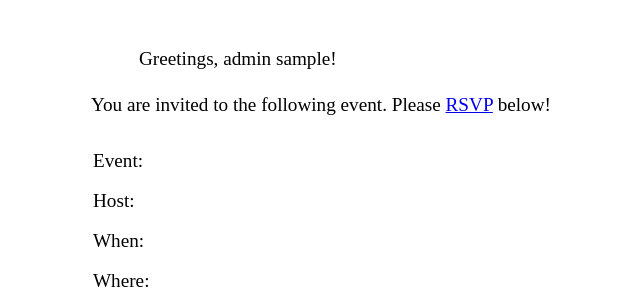
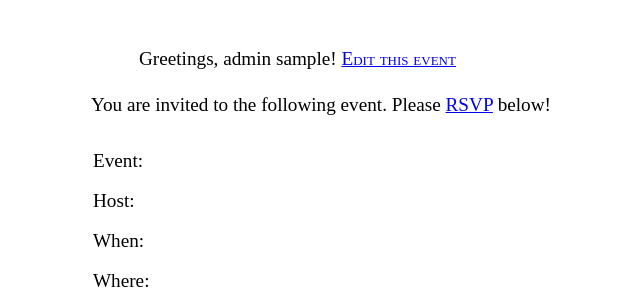
Before and after one commit to matthewn/seevooplay, a Django app: template seevooplay/templates/seevooplay/event.html in a window 1280 px wide. Shown: the top 300 px of the page, without its empty margins (29-669 px from the left). Run offline with Django 3.2, Linux system fonts and the light colour scheme; the template is opened without the code that fills it: values that come from a table or form of the project are taken from there, others are empty; the visitor is signed in with stand-in values (Sample User, id 1).

Commit message:
add link to admin from event view

```diff
--- a/seevooplay/static/seevooplay/css/event.css
+++ b/seevooplay/static/seevooplay/css/event.css
@@ -175,3 +175,7 @@ ul.errorlist {
   margin-bottom: .25rem;
   padding: 0;
 }
+
+.admin-link {
+  font-variant: small-caps;
+}
--- a/seevooplay/templates/seevooplay/event.html
+++ b/seevooplay/templates/seevooplay/event.html
@@ -28,6 +28,7 @@
             Greetings, {{ guest.name }}!
         {% else %}
             Greetings, admin {{ request.user.username }}!
+            <a class="admin-link" href="{% url 'admin:seevooplay_event_change' event.id %}">Edit this event</a>
         {% endif %}
     </p>
     <p>
```
